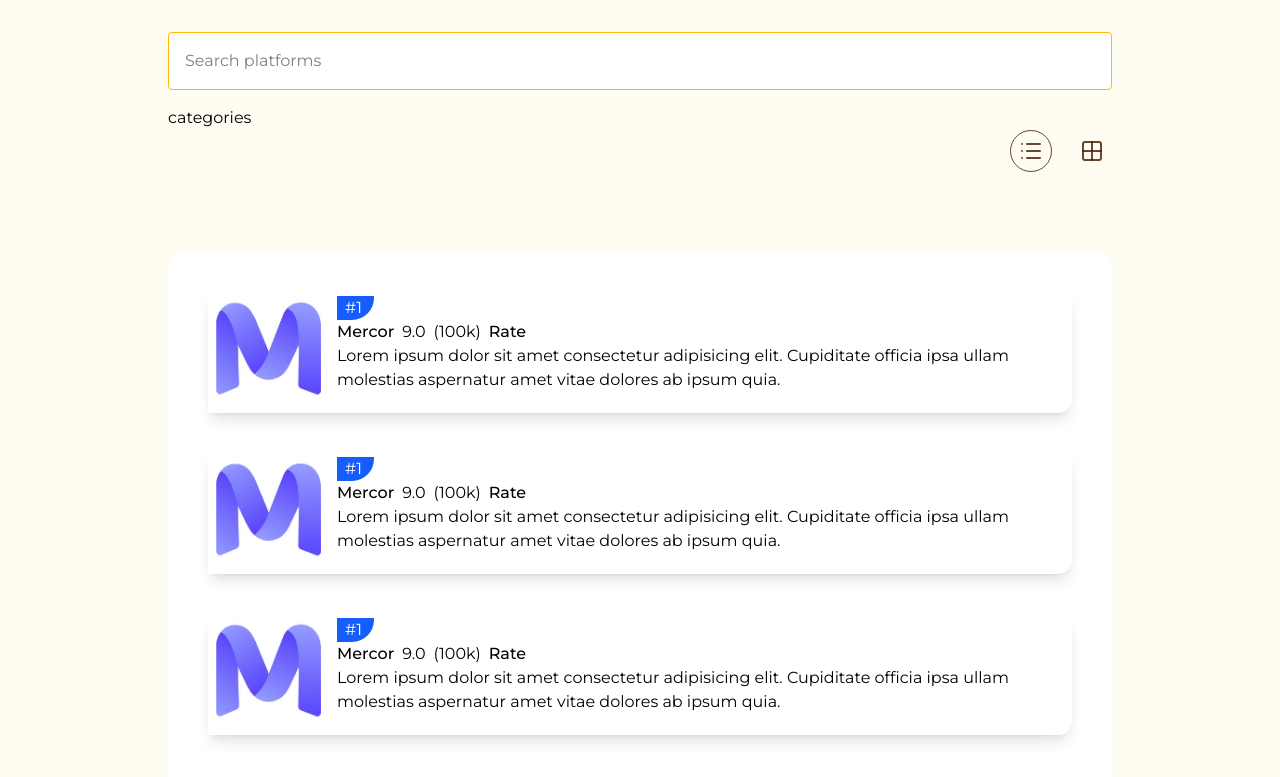
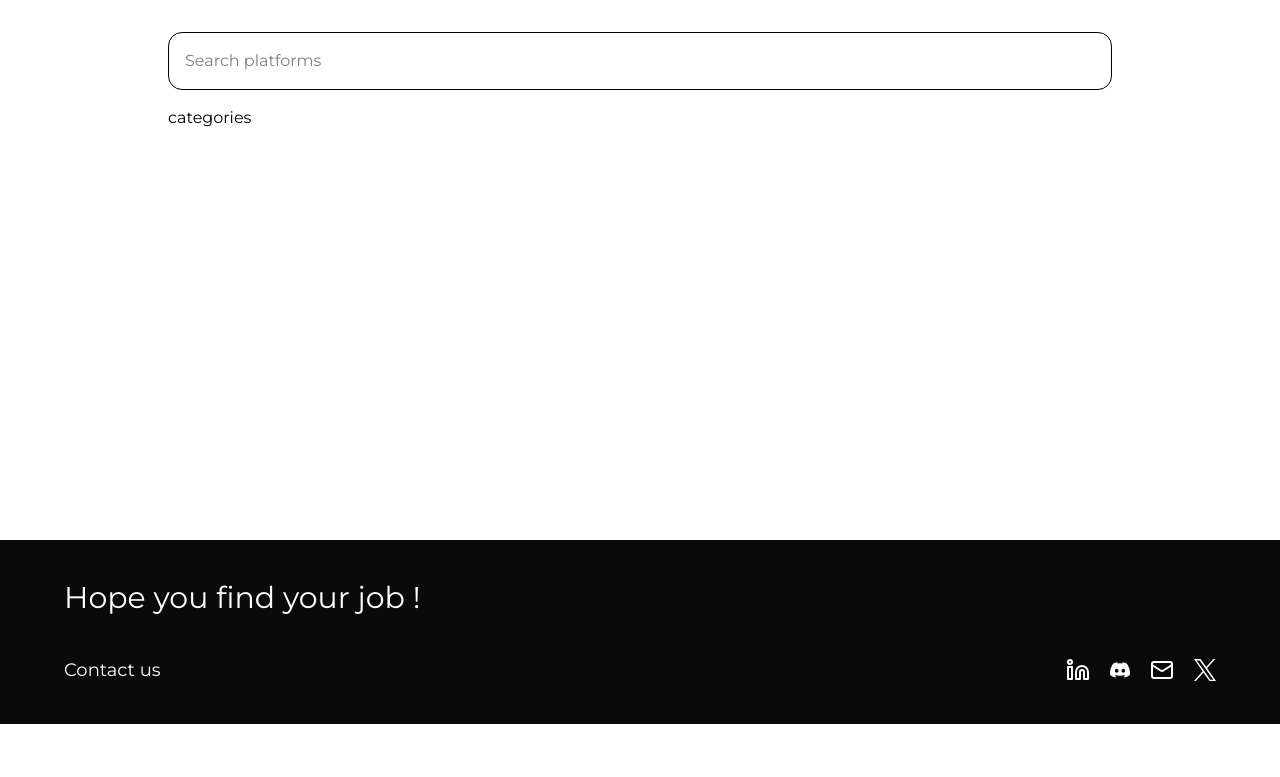
Before and after one commit to Shivam-Jangid/remote-jobs-plateform, a Next.js app: page /platforms in a window 1280 px wide. Shown: the part 260-1037 px from the top of the page. After the commit the page ends 984 px from the top, so only its background shows below. Built offline with nearby package versions, Linux system fonts and the light colour scheme.

Commit message:
new platform display added

```diff
--- a/app/platforms/page.tsx
+++ b/app/platforms/page.tsx
@@ -1,20 +1,11 @@
 "use client";
-import {
-  Grid2X2,
-  List
-} from "lucide-react";
 import { Instrument_Serif } from "next/font/google";
-import { useState } from "react";
-import ColDisplay from "@/components/coldisplay";
-import ListDisplay from "@/components/listDisplay";
 
 const smallerFont = Instrument_Serif({ weight: ["400"], style: ["italic"] });
-type displayType = "list" | "grid";
 
 export default function page() {
-  const [dis, setDisplay] = useState<displayType>("list");
   return (
-    <div className="min-h-screen bg-amber-50/70 py-20 selection:text-amber-50 selection:bg-amber-900">
+    <div className="min-h-screen  py-20 selection:text-amber-50 selection:bg-amber-950">
       <div className="text-center">
         <div className="text-center flex items-center justify-center w-full h-full text-5xl">
           <span>Find the</span>
@@ -32,47 +23,16 @@ export default function page() {
         <input
           type="text"
           placeholder="Search platforms"
-          className="bg-foreground w-full p-4 border border-amber-400 rounded focus:outline-none focus:shadow-[0_0_2px_1px_#e9c11e]"
+          className="bg-foreground w-full p-4 border  rounded-xl focus:outline-none focus:shadow-[0_0_1px_1px_black]"
         />
       </div>
       <div className="px-42 mt-4">
         <h1>categories</h1>
       </div>
       <div className="flex justify-end items-center px-42 gap-5">
-        <button
-          onClick={() => setDisplay("list")}
-          className={`transition-all rounded-full py-2 px-2 text-amber-950/80 ${
-            dis === "list" ? "border" : ""
-          }`}
-        >
-          <List />
-        </button>
-        <button
-          onClick={() => setDisplay("grid")}
-          className={` transition-all rounded-full py-2 px-2 text-amber-950/80 ${
-            dis === "grid" ? "border" : ""
-          }`}
-        >
-          <Grid2X2 />
-        </button>
       </div>
-      <div className="px-42 mt-20">
-        <div
-          className={`bg-foreground ${
-            dis === "grid" ? "gap-10 grid grid-cols-5" : "flex flex-col gap-10"
-          } py-10 px-10 rounded-xl`}
-        >
-          {dis == "grid"? <ColDisplay />: <ListDisplay /> }
-          {dis == "grid"? <ColDisplay />: <ListDisplay /> }
-          {dis == "grid"? <ColDisplay />: <ListDisplay /> }
-          {dis == "grid"? <ColDisplay />: <ListDisplay /> }
-          {dis == "grid"? <ColDisplay />: <ListDisplay /> }
-          {dis == "grid"? <ColDisplay />: <ListDisplay /> }
-          </div>
-        </div>
     </div>
   );
 }
 
-
 // gap-10 grid grid-cols-3
--- a/components/coldisplay.tsx
+++ /dev/null
@@ -1,38 +0,0 @@
-import { mercorImageAddress } from "@/lib/imageaddress";
-import { Star } from "lucide-react";
-import Link from "next/link";
-
-export default function ColDisplay() {
-  return (
-    <div className="pb-3 col-span-1 shadow-md bg-foreground rounded-xl transition-all py-1">
-      <div className="font-bold text-center">#1</div>
-      <img
-        className="h-40 w-40 mx-auto object-cover"
-        src={mercorImageAddress}
-        alt=""
-      />
-      <div className="px-2 space-y-2">
-        <div className="flex gap-2 justify-center items-center">
-          <Star className="fill-amber-300 size-5 stroke-amber-300" />
-          <span className="text-background/60">9.2</span>
-          <span className="text-background/60">(100k)</span>
-          <Link
-            className="flex items-center text-green-600 group  gap-1"
-            href="/name"
-          >
-            <Star className="fill-foreground size-5 group-hover:fill-green-600 transition-all" />
-            <span className="font-semibold hover:underline">Rate</span>
-          </Link>
-        </div>
-        <div className="text-center">
-          <Link
-            className="hover:underline text-center font-medium transition-all"
-            href="/mercore"
-          >
-            Mercor
-          </Link>
-        </div>
-      </div>
-    </div>
-  );
-}
--- a/components/listDisplay.tsx
+++ /dev/null
@@ -1,29 +0,0 @@
-import Link from "next/link";
-import { mercorImageAddress } from "@/lib/imageaddress";
-
-
-export default function ListDisplay() {
-  return (
-    <div className="pb-3 shadow-lg bg-foreground max-w-4xl rounded-br-xl transition-all py-1">
-        <div className="flex gap-2">
-        <div className="px-2">
-            <img src={mercorImageAddress} className="w-40 object-fit" alt="" />
-        </div>
-        <div className="flex flex-col">
-            <div className="bg-blue-600 flex w-fit pl-2 pr-3 rounded-br-3xl text-foreground">
-                #1
-            </div>
-            <div className="flex">
-            <Link href="/mercor" className="font-medium hover:underline transition-all">Mercor</Link>
-            <div className="flex items-center ml-2 gap-2">
-                <div>9.0</div>
-                <div>(100k)</div>
-                <Link href="/login" className="hover:underline font-medium hover:font-semibold">Rate</Link>
-            </div>
-            </div>
-            <p>Lorem ipsum dolor sit amet consectetur adipisicing elit. Cupiditate officia ipsa ullam molestias aspernatur amet vitae dolores ab ipsum quia.</p>
-        </div>
-        </div>
-    </div>
-  )
-}
```
